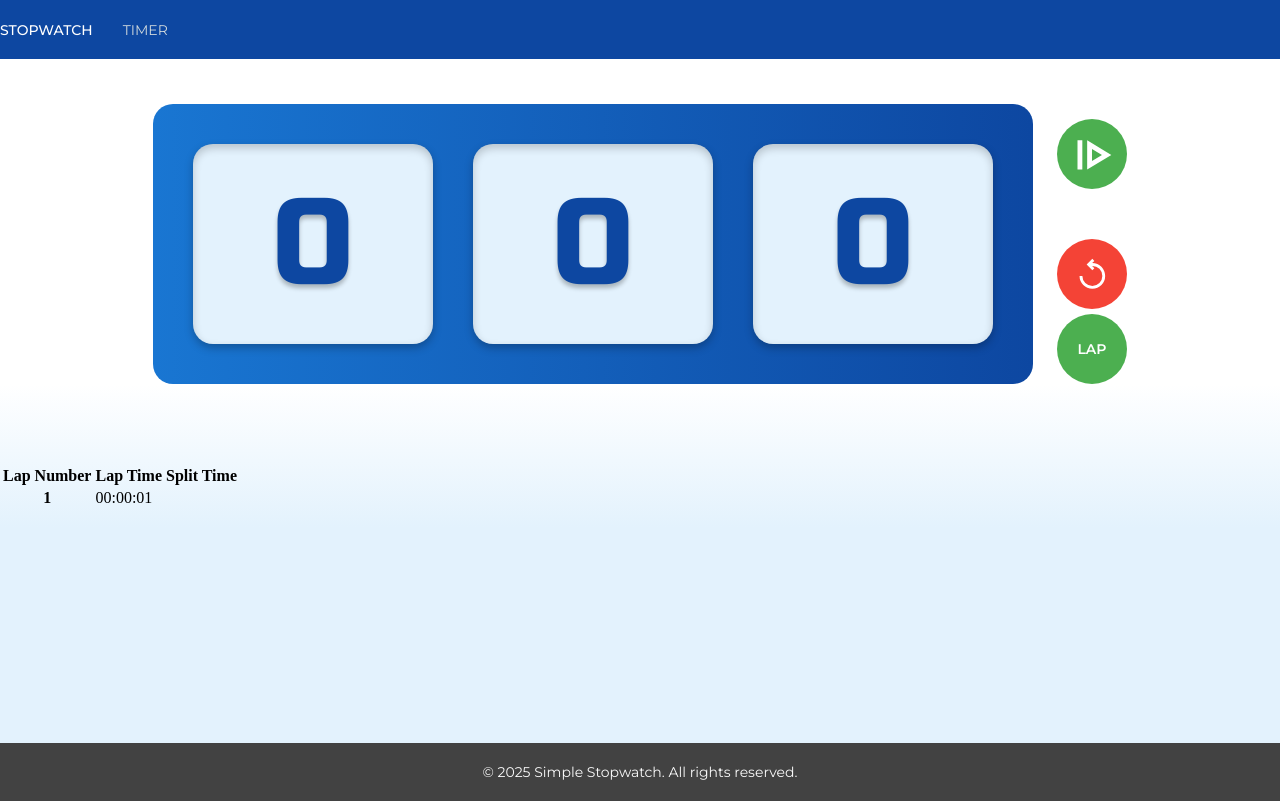
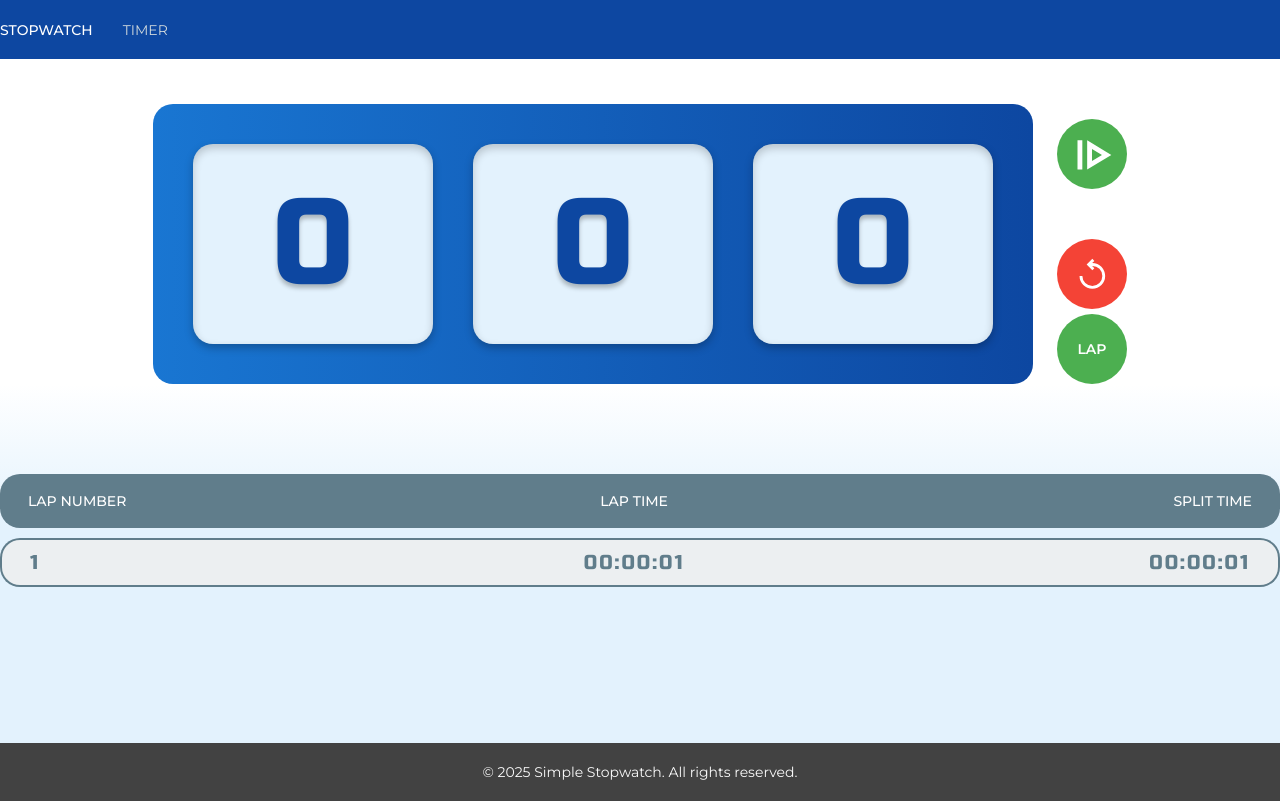
Before and after one commit to sirajularfin/simple-stopwatch, a Next.js app: page /stopwatch in a window 1280 px wide. Built offline with nearby package versions, Linux system fonts and the light colour scheme; no server answers.

Commit message:
feat: add stopwatch lap table and its styles

```diff
--- a/src/app/(routes)/stopwatch/page.tsx
+++ b/src/app/(routes)/stopwatch/page.tsx
@@ -1,21 +1,35 @@
 import { useTranslations } from 'next-intl';
+import classes from './style.module.scss';
 
 export default function Stopwatch() {
   const t = useTranslations('stopwatch_lap');
 
   return (
-    <table>
+    <table className={classes.table}>
       <thead>
         <tr>
-          <th scope="col">{t('lap_number')}</th>
-          <th scope="col">{t('lap_time')}</th>
-          <th scope="col">{t('split_time')}</th>
+          <th scope="col" align="left">
+            {t('lap_number')}
+          </th>
+          <th scope="col" align="center">
+            {t('lap_time')}
+          </th>
+          <th scope="col" align="right">
+            {t('split_time')}
+          </th>
         </tr>
       </thead>
       <tbody>
         <tr>
-          <th scope="row">1</th>
-          <td>00:00:01</td>
+          <td scope="row" align="left">
+            1
+          </td>
+          <td scope="row" align="center">
+            00:00:01
+          </td>
+          <td scope="row" align="right">
+            00:00:01
+          </td>
         </tr>
       </tbody>
     </table>
--- a/src/app/(routes)/stopwatch/style.module.scss
+++ b/src/app/(routes)/stopwatch/style.module.scss
@@ -0,0 +1,68 @@
+.table {
+  margin: 0 auto;
+  max-width: $default-max-width;
+  width: 100%;
+  border-collapse: separate;
+  border-spacing: 0 convertPxToRem(10);
+  @include media-query(md) {
+    width: calc(100% - convertPxToRem(20));
+    border-spacing: 0 convertPxToRem(5);
+  }
+
+  & thead {
+    & th:first-child {
+      border-top-left-radius: convertPxToRem(20);
+      border-bottom-left-radius: convertPxToRem(20);
+    }
+    & th:last-child {
+      border-top-right-radius: convertPxToRem(20);
+      border-bottom-right-radius: convertPxToRem(20);
+    }
+  }
+
+  & tbody {
+    & td:first-child {
+      border-top-left-radius: convertPxToRem(20);
+      border-bottom-left-radius: convertPxToRem(20);
+      border-width: convertPxToRem(2) 0 convertPxToRem(2) convertPxToRem(2);
+    }
+    & td:nth-child(2) {
+      border-width: convertPxToRem(2) 0 convertPxToRem(2) 0;
+    }
+    & td:last-child {
+      border-width: convertPxToRem(2) convertPxToRem(2) convertPxToRem(2) 0;
+      border-top-right-radius: convertPxToRem(20);
+      border-bottom-right-radius: convertPxToRem(20);
+    }
+  }
+
+  & th {
+    background-color: color(blue-grey-500);
+    color: color(white);
+    font-family: font(montserrat);
+    font-size: convertPxToRem(14);
+    font-weight: 500;
+    padding: convertPxToRem(18) convertPxToRem(28);
+    text-transform: uppercase;
+    @include media-query(md) {
+      font-size: convertPxToRem(12);
+      padding: convertPxToRem(14) convertPxToRem(16);
+    }
+  }
+
+  & td {
+    background-color: color(blue-grey-50);
+    border-color: color(blue-grey-500);
+    border-style: solid;
+    color: color(blue-grey-500);
+    font-family: font(russo-one);
+    font-size: convertPxToRem(20);
+    letter-spacing: convertPxToRem(2);
+    padding: convertPxToRem(10) convertPxToRem(28);
+    @include media-query(md) {
+      font-size: convertPxToRem(16);
+      letter-spacing: convertPxToRem(1);
+      padding: convertPxToRem(8) convertPxToRem(16);
+    }
+  }
+}
--- a/src/common/styles/abstracts/variables.scss
+++ b/src/common/styles/abstracts/variables.scss
@@ -29,6 +29,7 @@ $colors: (
 
   orange-500: #FF9800,
 
+  blue-grey-50: #eceff1,
   blue-grey-100: #cfd8dc,
   blue-grey-400: #78909c,
   blue-grey-500: #607d8b,
```
Also changed, not shown: src/assets/svg/pause-icon.svg.
